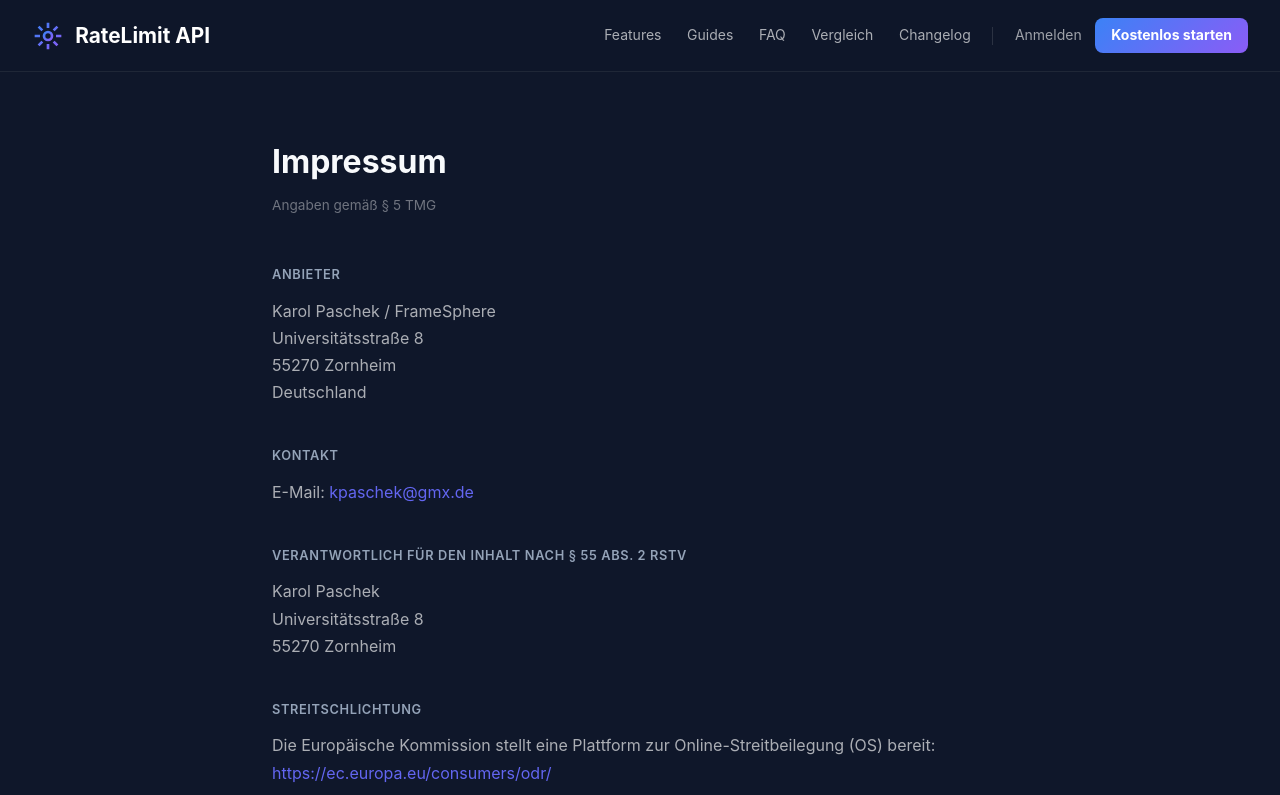
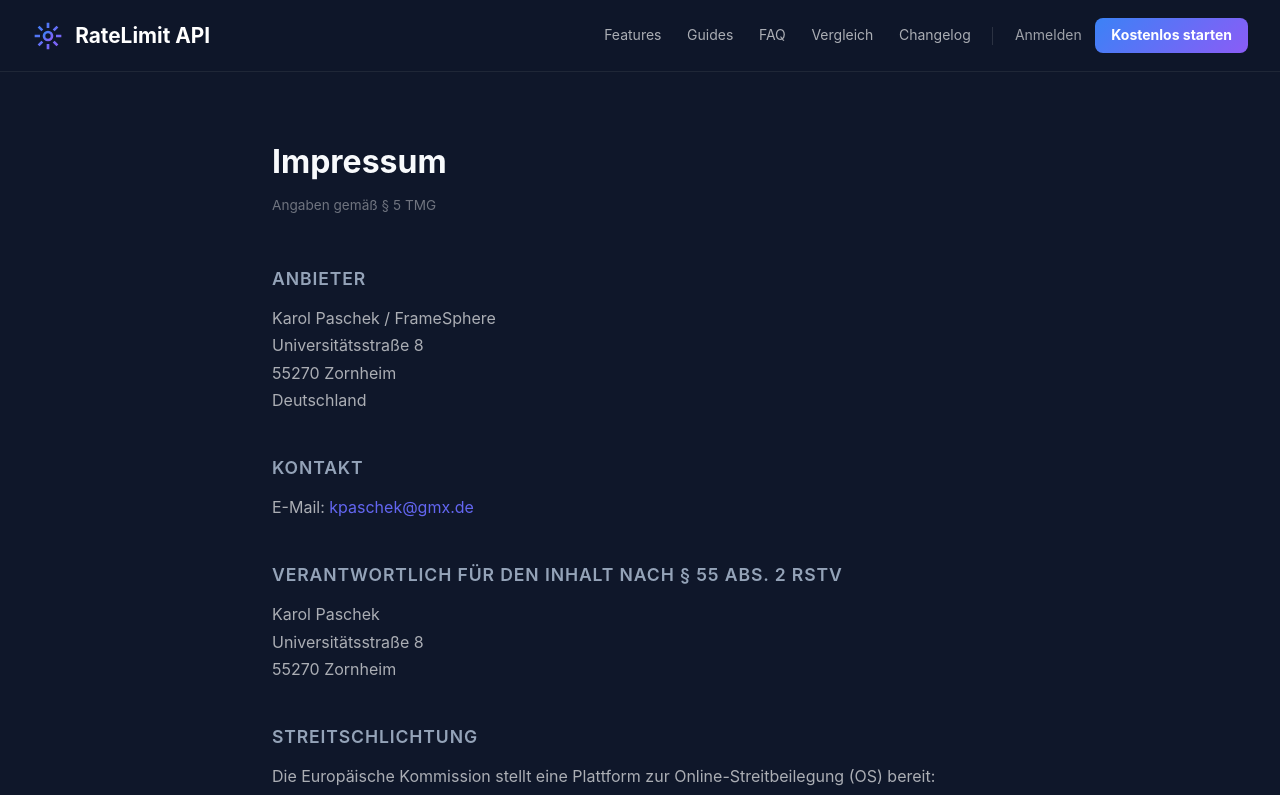
Before and after one commit to FrameSphere/ratelimit-api, a React (Vite) app in the folder frontend/: page /impressum in a window 1280 px wide. Shown: the top 795 px of the page. Built offline with nearby package versions, Linux system fonts and the light colour scheme.

Commit message:
bug fixes

```diff
--- a/frontend/src/components/ImpressumPage.tsx
+++ b/frontend/src/components/ImpressumPage.tsx
@@ -74,7 +74,6 @@ const h2: React.CSSProperties = {
   marginBottom: '0.75rem',
   textTransform: 'uppercase',
   letterSpacing: '0.05em',
-  fontSize: '0.8rem',
 };
 
 const p: React.CSSProperties = {
```
